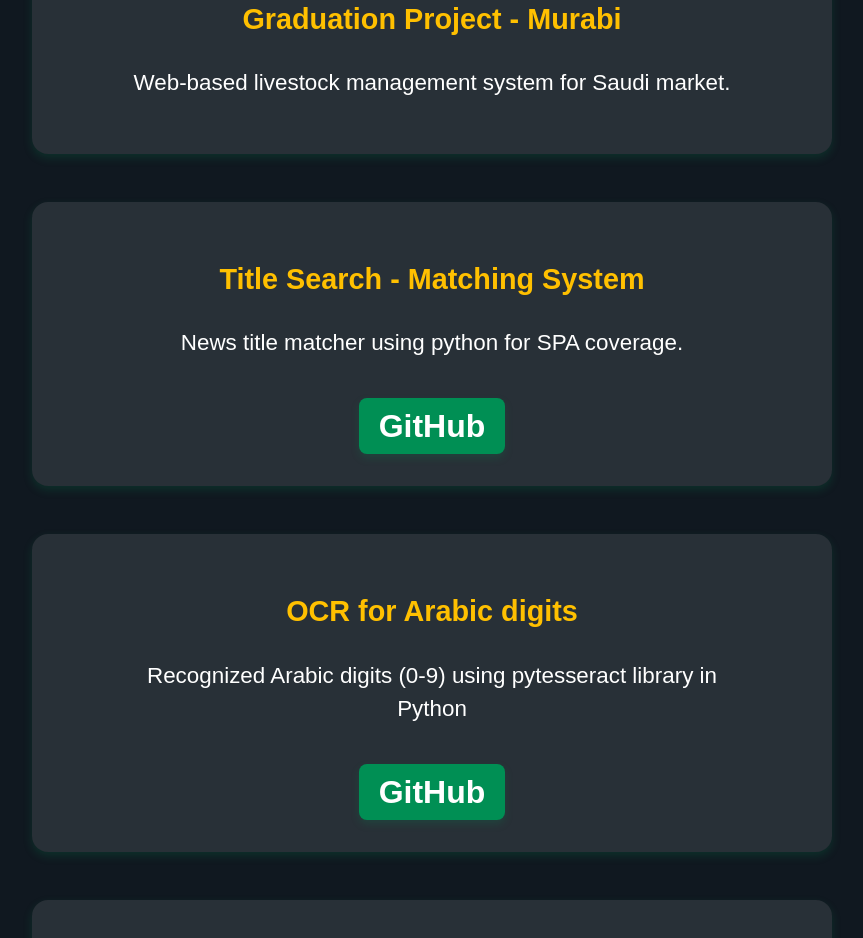
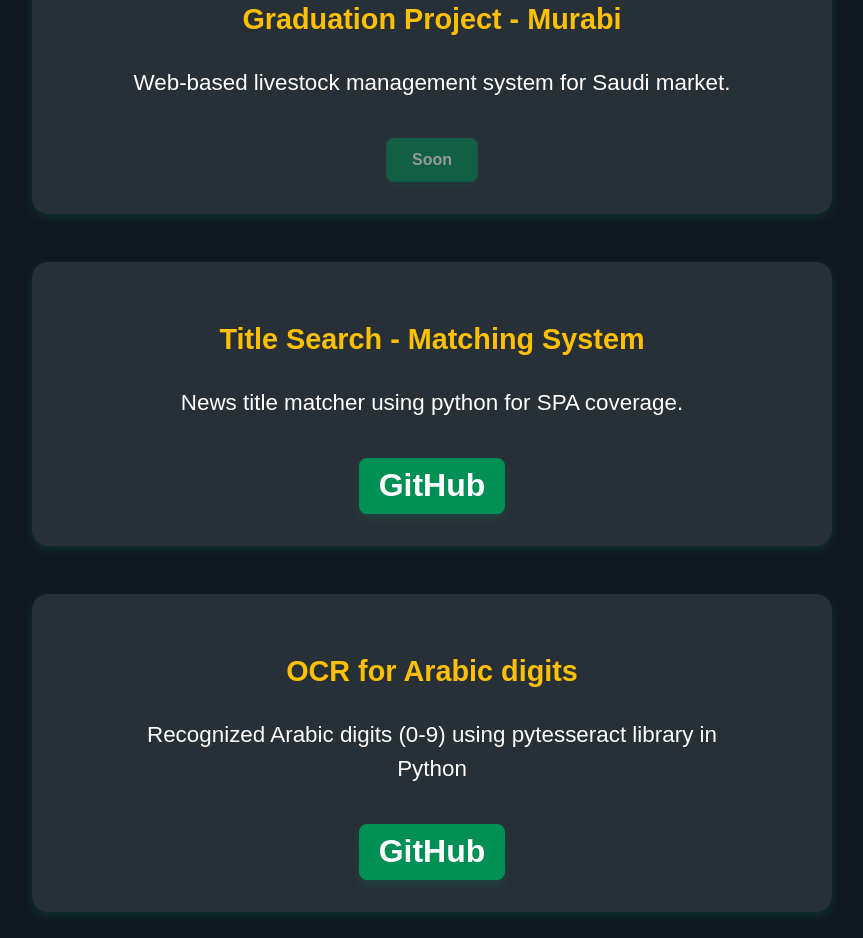
Before and after one commit to WailAlgamdi/WailAlgamdi.github.io, a plain HTML site: page index.html in a window 1280 px wide. Shown: the part 3245-4183 px from the top of the page, without its empty margins (240-1103 px from the left). Drawn offline with Linux system fonts and the light colour scheme.

Commit message:
soon button

```diff
--- a/CVStyle.css
+++ b/CVStyle.css
@@ -11,6 +11,8 @@ body {
     font-family: Arial, sans-serif;
     position: relative;
 }
+
+
 
 .back-btn {
     position: absolute;
--- a/index.html
+++ b/index.html
@@ -108,6 +108,9 @@
                 </div>
                 <h3>Graduation Project - Murabi</h3>
                 <p>Web-based livestock management system for Saudi market.</p>
+                <div class="project-links">
+                    <button class="soon-button" disabled>Soon</button>
+                </div>
             </div>
             <div class="project-item">
                 <h3>Title Search - Matching System</h3>
@@ -160,7 +163,7 @@
         <h2>Contact Me</h2>
         <div class="contact-container">
             <!-- Email -->
-            <a href="mailto:waelalgamdi01@gmail.com" target="_blank" class="contact-item">
+            <a href="mailto:gamdi.wael@gmail.com" target="_blank" class="contact-item">
                 <img src="/image/email.png" alt="Email">
                 <p>Email</p>
             </a>
--- a/styles.css
+++ b/styles.css
@@ -323,6 +323,7 @@ header {
     margin-top: 1rem;
 }
 
+
 .github-link {
     display: flex;
     align-items: center;
@@ -336,6 +337,27 @@ header {
     font-weight: bold;
     box-shadow: 0px 4px 8px rgba(0, 143, 84, 0.2);
 }
+
+
+.soon-button {
+    display: flex;
+    align-items: center;
+    justify-content: center;
+    background: #008F54;
+    color: white;
+    padding: 0.8rem 1.6rem;
+    border-radius: 8px;
+    font-weight: bold;
+    text-decoration: none;
+    box-shadow: 0px 4px 8px rgba(0, 143, 84, 0.2);
+    opacity: 0.5;
+    cursor: not-allowed;
+    border: none;
+    transition: 0.3s ease-in-out;
+    font-size: 1rem;
+
+}
+
 
 .github-link img {
     width: 30px;
@@ -355,6 +377,8 @@ header {
     margin-top: 1rem;
     border: 3px solid #008F54;
 }
+
+
 
 /* Skills Section */
 .skills {
```
